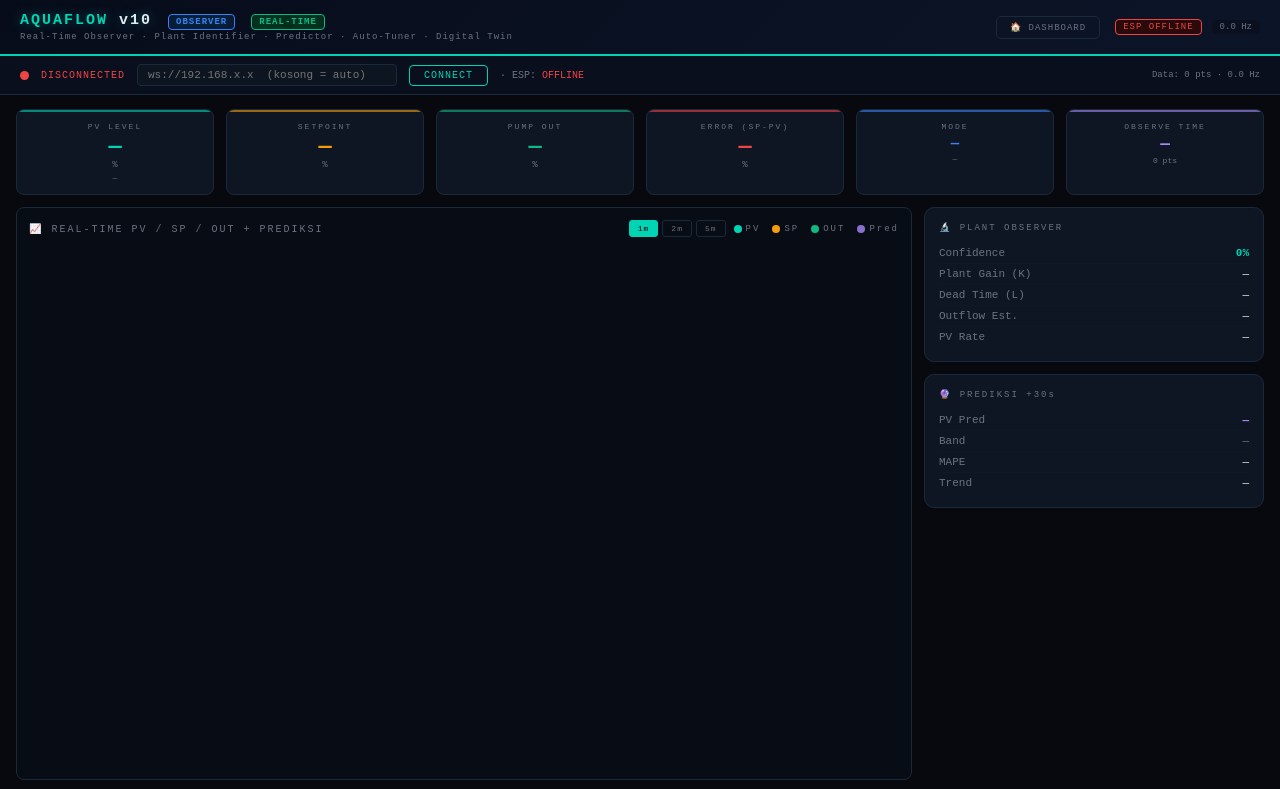
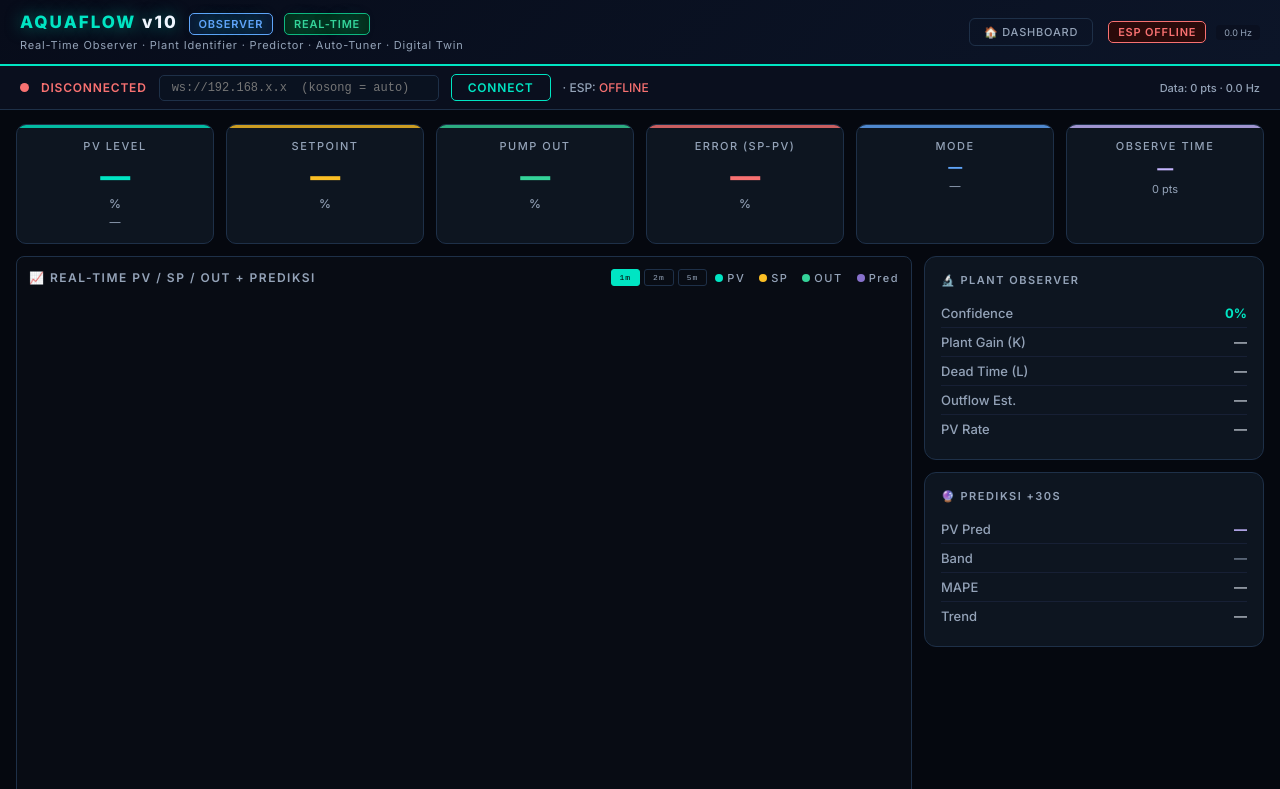
Before and after one commit to botfariz525252-bit/aquaflow-ws, a website: page public/aquaflow_observer_v10.html in a window 1280 px wide. Shown: the top 789 px of the page. Drawn offline with Linux system fonts and the light colour scheme.

Commit message:
ui: v11 UI overhaul — Inter font, +readability all text, brighter palette, SCADA title

```diff
--- a/public/aquaflow_observer_v10.html
+++ b/public/aquaflow_observer_v10.html
@@ -2,23 +2,26 @@
 <html lang="id">
 <head>
 <meta charset="UTF-8"/>
+<link rel="preconnect" href="https://fonts.googleapis.com"><link rel="preconnect" href="https://fonts.gstatic.com" crossorigin><link href="https://fonts.googleapis.com/css2?family=Inter:wght@400;500;600;700;800&display=swap" rel="stylesheet">
 <meta name="viewport" content="width=device-width,initial-scale=1.0"/>
-<title>AquaFlow v11 — Real-Time Observer + Predictor [PATCHED]</title>
+<title>AquaFlow v11 — Distributed SCADA Observer</title>
 <style>
 :root{
-  --bg:#07090f;--card:#0f1623;--card2:#111d2e;--border:#1a2a3a;
-  --cyan:#00d4b4;--yellow:#f59e0b;--red:#ef4444;--purple:#a78bfa;
-  --green:#10b981;--blue:#3b82f6;--orange:#f97316;--text:#e2e8f0;--muted:#6b7280;
+  --bg:#05080f;--card:#0d1520;--card2:#101c2e;--border:#1e3048;
+  --cyan:#00e5c3;--yellow:#fbbf24;--red:#f87171;--purple:#c4b5fd;
+  --green:#34d399;--blue:#60a5fa;--orange:#fb923c;
+  --text:#f0f6ff;--muted:#94a3b8;--muted2:#64748b;
+  --glow-cyan:rgba(0,229,195,0.18);--glow-green:rgba(52,211,153,0.18);
 }
 *{box-sizing:border-box;margin:0;padding:0;}
-body{background:var(--bg);color:var(--text);font-family:'Courier New',monospace;min-height:100vh;}
+body{background:var(--bg);color:var(--text);font-family:'Inter','Segoe UI',system-ui,sans-serif;min-height:100vh;}
 
 /* ===== HEADER ===== */
 .header{background:linear-gradient(135deg,#070c1a,#0c1528);border-bottom:2px solid var(--cyan);padding:12px 20px;display:flex;align-items:center;justify-content:space-between;flex-wrap:wrap;gap:8px;}
 .header-left{display:flex;align-items:center;gap:12px;}
-.header h1{font-size:15px;font-weight:bold;letter-spacing:2px;color:var(--cyan);text-shadow:0 0 12px rgba(0,212,180,0.4);}
-.header p{font-size:9px;color:var(--muted);margin-top:2px;letter-spacing:1px;}
-.badge{display:inline-block;padding:2px 7px;border-radius:4px;font-size:9px;letter-spacing:1px;margin-left:5px;}
+.header h1{font-size:17px;font-weight:800;letter-spacing:2px;color:var(--cyan);text-shadow:0 0 16px rgba(0,229,195,0.5);}
+.header p{font-size:11px;color:var(--muted);margin-top:3px;letter-spacing:0.8px;}
+.badge{display:inline-block;padding:3px 9px;border-radius:5px;font-size:11px;letter-spacing:0.8px;margin-left:5px;font-weight:600;}
 .badge-green{background:#052e1c;color:var(--green);border:1px solid #10b981;}
 .badge-yellow{background:#2d1a00;color:var(--yellow);border:1px solid var(--yellow);}
 .badge-blue{background:#0a1a35;color:var(--blue);border:1px solid var(--blue);}
@@ -27,7 +30,7 @@ body{background:var(--bg);color:var(--text);font-family:'Courier New',monospace;
 .badge-hw{background:#0d1f10;color:#4ade80;border:1px solid #22c55e;animation:pulse-glow 2s infinite;}
 @keyframes pulse-glow{0%,100%{box-shadow:0 0 4px rgba(74,222,128,0.3)}50%{box-shadow:0 0 10px rgba(74,222,128,0.7)}}
 .header-right{display:flex;align-items:center;gap:10px;}
-.header-nav-btn{padding:5px 13px;border-radius:5px;border:1px solid var(--border);background:transparent;color:var(--muted);font-family:monospace;font-size:9px;letter-spacing:1px;text-decoration:none;cursor:pointer;transition:all 0.2s;}
+.header-nav-btn{padding:6px 14px;border-radius:6px;border:1px solid var(--border);background:transparent;color:var(--muted);font-family:inherit;font-size:11px;letter-spacing:0.8px;text-decoration:none;cursor:pointer;transition:all 0.2s;font-weight:500;}
 .header-nav-btn:hover{border-color:var(--cyan);color:var(--cyan);}
 
 /* ===== CONNECTION BAR ===== */
@@ -36,18 +39,18 @@ body{background:var(--bg);color:var(--text);font-family:'Courier New',monospace;
 .conn-dot.online{background:var(--green);box-shadow:0 0 8px var(--green);}
 .conn-dot.connecting{background:var(--yellow);animation:blink 0.8s infinite;}
 @keyframes blink{0%,100%{opacity:1}50%{opacity:0.3}}
-.conn-label{font-size:10px;letter-spacing:1px;transition:color 0.3s;}
+.conn-label{font-size:12px;letter-spacing:0.8px;transition:color 0.3s;font-weight:600;}
 .conn-label.online{color:var(--green);}
 .conn-label.offline{color:var(--red);}
 .conn-label.connecting{color:var(--yellow);}
-.conn-url-input{background:#0d1520;border:1px solid var(--border);border-radius:4px;padding:4px 10px;color:var(--cyan);font-family:monospace;font-size:11px;width:260px;outline:none;transition:border-color 0.2s;}
+.conn-url-input{background:#0a1220;border:1px solid var(--border);border-radius:5px;padding:5px 12px;color:var(--cyan);font-family:monospace;font-size:12px;width:280px;outline:none;transition:border-color 0.2s;}
 .conn-url-input:focus{border-color:var(--cyan);}
-.btn-conn{padding:4px 14px;border-radius:4px;cursor:pointer;font-size:10px;letter-spacing:1px;font-family:monospace;border:1px solid var(--cyan);background:transparent;color:var(--cyan);transition:all 0.2s;}
+.btn-conn{padding:5px 16px;border-radius:5px;cursor:pointer;font-size:12px;letter-spacing:0.8px;font-family:inherit;border:1px solid var(--cyan);background:transparent;color:var(--cyan);transition:all 0.2s;font-weight:600;}
 .btn-conn:hover{background:var(--cyan);color:#000;}
 .btn-conn.active{background:var(--red);border-color:var(--red);color:#fff;}
-.conn-esp{font-size:10px;color:var(--muted);}
+.conn-esp{font-size:12px;color:var(--muted);font-weight:500;}
 .conn-esp.online{color:var(--green);}
-.conn-rate{font-size:9px;color:var(--muted);margin-left:auto;}
+.conn-rate{font-size:11px;color:var(--muted);margin-left:auto;font-weight:500;}
 
 /* ===== LAYOUT ===== */
 .main{padding:14px 16px;}
@@ -58,30 +61,30 @@ body{background:var(--bg);color:var(--text);font-family:'Courier New',monospace;
 .row-at{grid-template-columns:1fr;}
 
 /* ===== STAT BOXES ===== */
-.stat-box{background:var(--card);border:1px solid var(--border);border-radius:8px;padding:12px;text-align:center;position:relative;overflow:hidden;transition:border-color 0.3s,box-shadow 0.3s;}
-.stat-box::before{content:'';position:absolute;top:0;left:0;right:0;height:2px;background:var(--accent,var(--cyan));opacity:0.6;}
+.stat-box{background:var(--card);border:1px solid var(--border);border-radius:10px;padding:14px 12px;text-align:center;position:relative;overflow:hidden;transition:border-color 0.3s,box-shadow 0.3s;}
+.stat-box::before{content:'';position:absolute;top:0;left:0;right:0;height:3px;background:var(--accent,var(--cyan));opacity:0.8;border-radius:10px 10px 0 0;}
 .stat-box:hover{border-color:var(--accent,var(--cyan));box-shadow:0 0 12px rgba(0,212,180,0.08);}
-.stat-label{font-size:8px;letter-spacing:2px;color:var(--muted);margin-bottom:4px;}
-.stat-val{font-size:22px;font-weight:bold;transition:color 0.3s;}
-.stat-unit{font-size:9px;color:var(--muted);}
-.stat-sub{font-size:8px;color:var(--muted);margin-top:3px;}
+.stat-label{font-size:11px;letter-spacing:1.5px;color:var(--muted);margin-bottom:5px;font-weight:500;}
+.stat-val{font-size:30px;font-weight:800;transition:color 0.3s;letter-spacing:-0.5px;}
+.stat-unit{font-size:12px;color:var(--muted);font-weight:500;margin-top:2px;}
+.stat-sub{font-size:11px;color:var(--muted);margin-top:4px;}
 
 /* ===== CARDS ===== */
-.card{background:var(--card);border:1px solid var(--border);border-radius:10px;padding:14px;transition:border-color 0.3s;}
-.card-title{font-size:9px;letter-spacing:2px;color:var(--muted);margin-bottom:10px;display:flex;align-items:center;gap:6px;justify-content:space-between;}
-.kv{display:flex;justify-content:space-between;padding:4px 0;border-bottom:1px solid #0f1825;font-size:11px;}
+.card{background:var(--card);border:1px solid var(--border);border-radius:12px;padding:16px;transition:border-color 0.3s,box-shadow 0.3s;}
+.card-title{font-size:11px;letter-spacing:1.5px;color:var(--muted);margin-bottom:12px;display:flex;align-items:center;gap:6px;justify-content:space-between;font-weight:600;text-transform:uppercase;}
+.kv{display:flex;justify-content:space-between;padding:6px 0;border-bottom:1px solid #172035;font-size:13px;}
 .kv:last-child{border-bottom:none;}
-.kv-label{color:var(--muted);}
+.kv-label{color:var(--muted);font-weight:500;}
 canvas{width:100%;display:block;}
 .chart-wrap{background:#080c14;border:1px solid var(--border);border-radius:8px;padding:12px;transition:border-color 0.3s;}
 .chart-wrap:hover{border-color:#1e3a4a;}
-.chart-title{font-size:10px;letter-spacing:2px;color:var(--muted);margin-bottom:8px;display:flex;justify-content:space-between;align-items:center;flex-wrap:wrap;gap:6px;}
-.legend{display:flex;gap:12px;font-size:9px;flex-wrap:wrap;}
+.chart-title{font-size:12px;letter-spacing:1.5px;color:var(--muted);margin-bottom:10px;display:flex;justify-content:space-between;align-items:center;flex-wrap:wrap;gap:6px;font-weight:600;}
+.legend{display:flex;gap:14px;font-size:11px;flex-wrap:wrap;font-weight:500;}
 .leg{display:flex;align-items:center;gap:4px;}
 .dot{width:8px;height:8px;border-radius:50%;}
 
 /* ===== LCD ===== */
-.lcd{background:#0a1a0a;border:2px solid #0d3a0d;border-radius:8px;padding:10px 14px;font-size:12px;color:#33ff33;text-shadow:0 0 6px rgba(51,255,51,0.5);font-family:'Courier New',monospace;letter-spacing:1px;line-height:1.9;box-shadow:inset 0 0 20px rgba(0,0,0,0.5),0 0 10px rgba(51,255,51,0.05);}
+.lcd{background:#071407;border:2px solid #145214;border-radius:8px;padding:12px 16px;font-size:13px;color:#4dff91;text-shadow:0 0 8px rgba(77,255,145,0.6);font-family:'Courier New',monospace;letter-spacing:1.2px;line-height:2.0;box-shadow:inset 0 0 24px rgba(0,0,0,0.6),0 0 16px rgba(77,255,145,0.08);}
 .lcd-row{white-space:pre;}
 
 /* ===== AT METHODS ===== */
@@ -90,40 +93,40 @@ canvas{width:100%;display:block;}
 .at-method:hover{border-color:var(--cyan);background:#0d1b2e;}
 .at-method.selected{border-color:var(--cyan);background:#071a28;box-shadow:0 0 12px rgba(0,212,180,0.15);}
 .at-method.selected::after{content:'✓';position:absolute;top:6px;right:8px;color:var(--cyan);font-size:11px;font-weight:bold;}
-.at-method-name{font-size:10px;letter-spacing:1px;color:var(--text);margin-bottom:3px;font-weight:bold;}
-.at-method-desc{font-size:8px;color:var(--muted);line-height:1.5;}
-.at-mode-badge{display:inline-block;padding:1px 6px;border-radius:3px;font-size:7px;letter-spacing:1px;margin-top:4px;font-weight:bold;}
+.at-method-name{font-size:13px;letter-spacing:0.8px;color:var(--text);margin-bottom:4px;font-weight:700;}
+.at-method-desc{font-size:11px;color:var(--muted);line-height:1.6;}
+.at-mode-badge{display:inline-block;padding:2px 8px;border-radius:4px;font-size:10px;letter-spacing:0.8px;margin-top:5px;font-weight:700;}
 .at-mode-pi{background:#0a1a35;color:var(--blue);border:1px solid var(--blue);}
 .at-mode-pid{background:#0d1a0d;color:var(--green);border:1px solid var(--green);}
 .at-mode-hw{background:#0d1a0a;color:#4ade80;border:1px solid #22c55e;}
 
 .at-results{display:grid;grid-template-columns:1fr 1fr;gap:10px;margin-bottom:12px;}
 .at-result-box{background:#0a1525;border-radius:8px;padding:10px;}
-.at-result-title{font-size:8px;letter-spacing:1px;color:var(--muted);margin-bottom:6px;}
-.at-kv{display:flex;justify-content:space-between;font-size:10px;padding:3px 0;border-bottom:1px solid #0d1520;}
-.at-kv-label{color:var(--muted);}
+.at-result-title{font-size:11px;letter-spacing:1px;color:var(--muted);margin-bottom:8px;font-weight:600;}
+.at-kv{display:flex;justify-content:space-between;font-size:13px;padding:5px 0;border-bottom:1px solid #172035;}
+.at-kv-label{color:var(--muted);font-weight:500;}
 .at-kv-val{font-weight:bold;}
-.at-sim-result{background:#051a0a;border:1px solid #0a3a1a;border-radius:6px;padding:8px 10px;margin-bottom:10px;font-size:10px;transition:all 0.3s;}
+.at-sim-result{background:#051a0a;border:1px solid #0a3a1a;border-radius:7px;padding:10px 12px;margin-bottom:10px;font-size:12px;transition:all 0.3s;}
 .at-sim-ok{color:var(--green);}
 .at-sim-warn{color:var(--yellow);}
 .at-sim-bad{color:var(--red);}
 
 /* ===== PUSH SECTION ===== */
 .push-mode-tabs{display:flex;gap:0;margin-bottom:10px;border-radius:6px;overflow:hidden;border:1px solid var(--border);}
-.push-tab{flex:1;padding:7px;text-align:center;font-size:9px;letter-spacing:1px;cursor:pointer;background:#0a1020;color:var(--muted);transition:all 0.2s;border:none;font-family:monospace;}
+.push-tab{flex:1;padding:8px;text-align:center;font-size:12px;letter-spacing:0.8px;cursor:pointer;background:#08101e;color:var(--muted);transition:all 0.2s;border:none;font-family:inherit;font-weight:600;}
 .push-tab.active{background:var(--cyan);color:#000;font-weight:bold;}
 .push-tab:hover:not(.active){background:#0f1a30;color:var(--text);}
 
 .push-online-panel,.push-offline-panel{display:none;}
 .push-online-panel.active,.push-offline-panel.active{display:block;}
 
-.offline-cmd-box{background:#0d1520;border:1px solid var(--border);border-radius:6px;padding:10px 12px;margin-bottom:8px;font-size:10px;}
-.offline-cmd-title{font-size:8px;color:var(--muted);letter-spacing:1px;margin-bottom:6px;}
+.offline-cmd-box{background:#0a1220;border:1px solid var(--border);border-radius:7px;padding:12px 14px;margin-bottom:10px;font-size:12px;}
+.offline-cmd-title{font-size:11px;color:var(--muted);letter-spacing:0.8px;margin-bottom:8px;font-weight:600;}
 .offline-cmd-line{display:flex;justify-content:space-between;align-items:center;padding:4px 0;border-bottom:1px solid #0f1825;}
 .offline-cmd-line:last-child{border-bottom:none;}
-.offline-cmd-key{color:var(--muted);font-size:9px;}
-.offline-cmd-val{color:var(--cyan);font-size:11px;font-weight:bold;font-family:'Courier New',monospace;letter-spacing:1px;}
-.offline-cmd-full{background:#050d18;border:1px dashed #1a3a4a;border-radius:4px;padding:8px 10px;font-size:10px;color:var(--cyan);font-family:'Courier New',monospace;word-break:break-all;cursor:pointer;transition:background 0.2s;}
+.offline-cmd-key{color:var(--muted);font-size:12px;font-weight:500;}
+.offline-cmd-val{color:var(--cyan);font-size:14px;font-weight:700;font-family:'Courier New',monospace;letter-spacing:1px;}
+.offline-cmd-full{background:#060e1c;border:1px dashed #1e3a4e;border-radius:5px;padding:10px 12px;font-size:12px;color:var(--cyan);font-family:'Courier New',monospace;word-break:break-all;cursor:pointer;transition:background 0.2s;}
 .offline-cmd-full:hover{background:#071525;}
 .offline-copy-btn{width:100%;padding:7px;border-radius:5px;border:1px solid var(--muted);background:transparent;color:var(--muted);font-family:monospace;font-size:9px;letter-spacing:1px;cursor:pointer;margin-top:6px;transition:all 0.2s;}
 .offline-copy-btn:hover{border-color:var(--cyan);color:var(--cyan);}
```
